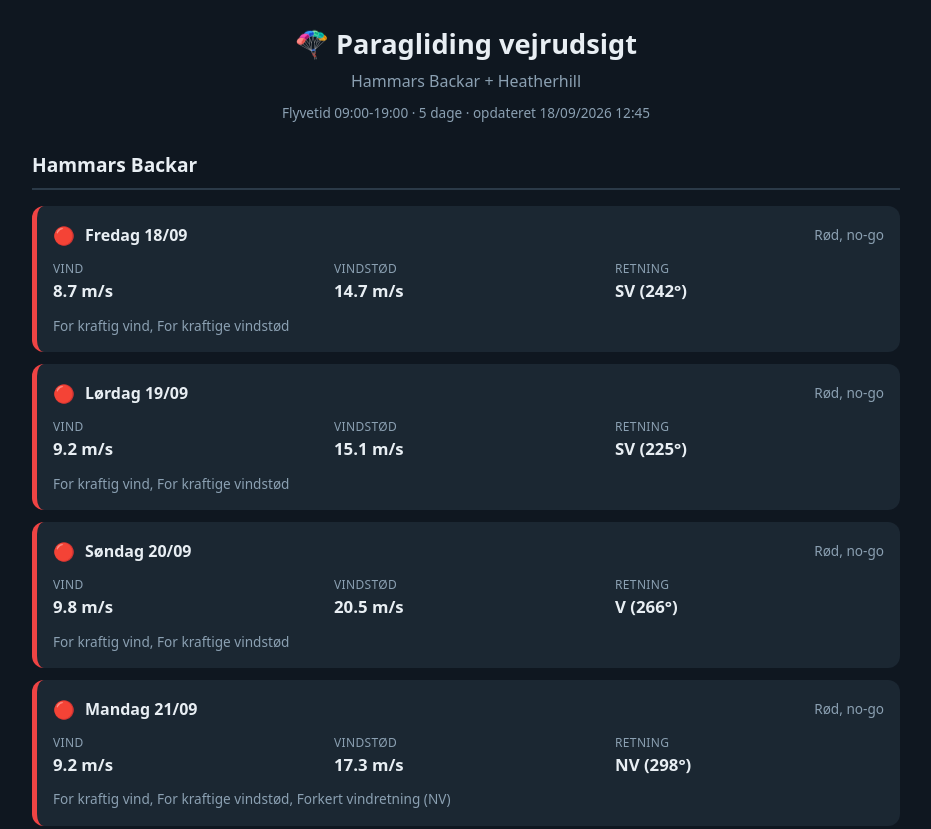
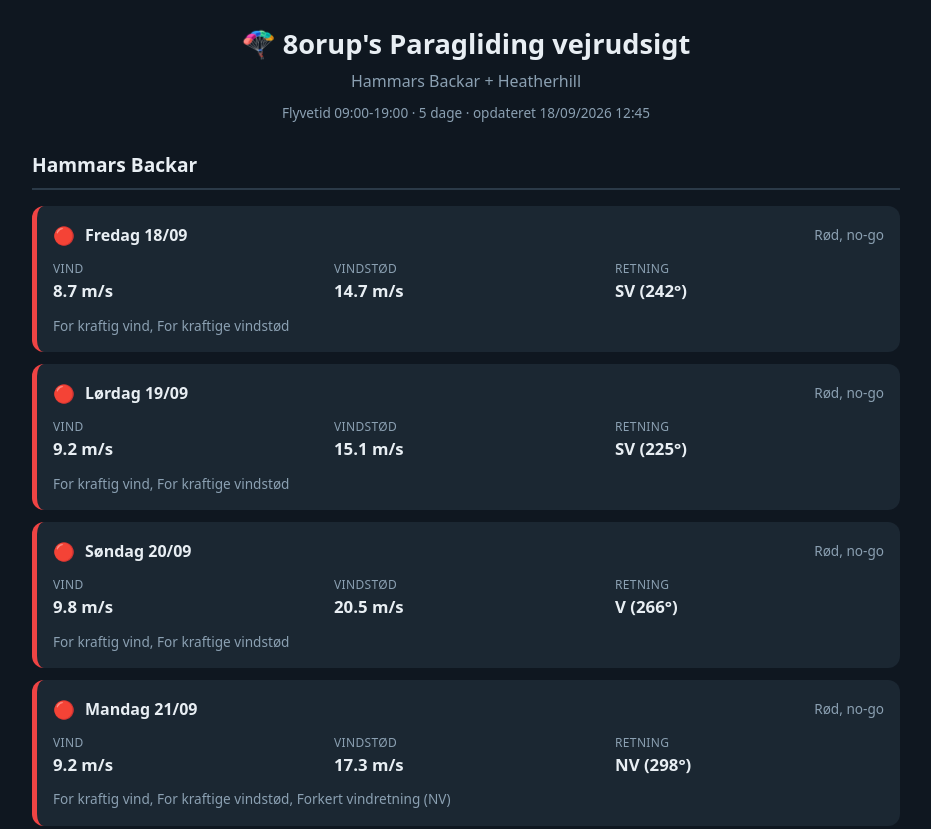
Before and after one commit to purobpurob/paragliding-weather, a plain HTML site: page index.html in a window 1280 px wide. Shown: the top 829 px of the page, without its empty margins (174-1105 px from the left). Drawn offline with Linux system fonts and the light colour scheme.

Commit message:
Update index.html

```diff
--- a/index.html
+++ b/index.html
@@ -8,7 +8,7 @@
 </head>
 <body>
   <header>
-    <h1>🪂 Paragliding vejrudsigt</h1>
+    <h1>🪂 8orup's Paragliding vejrudsigt</h1>
     <p class="sub">Hammars Backar + Heatherhill</p>
     <p class="meta" id="meta">Henter data...</p>
   </header>
```
